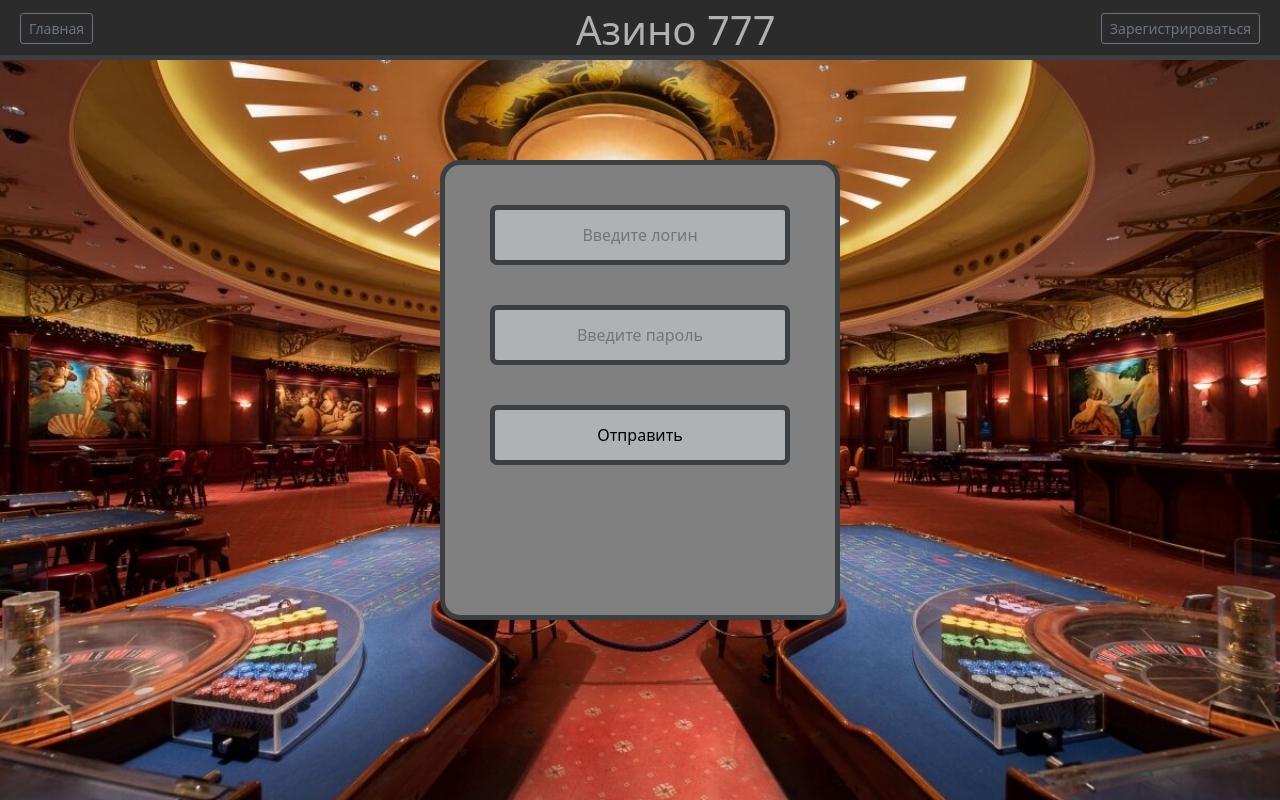
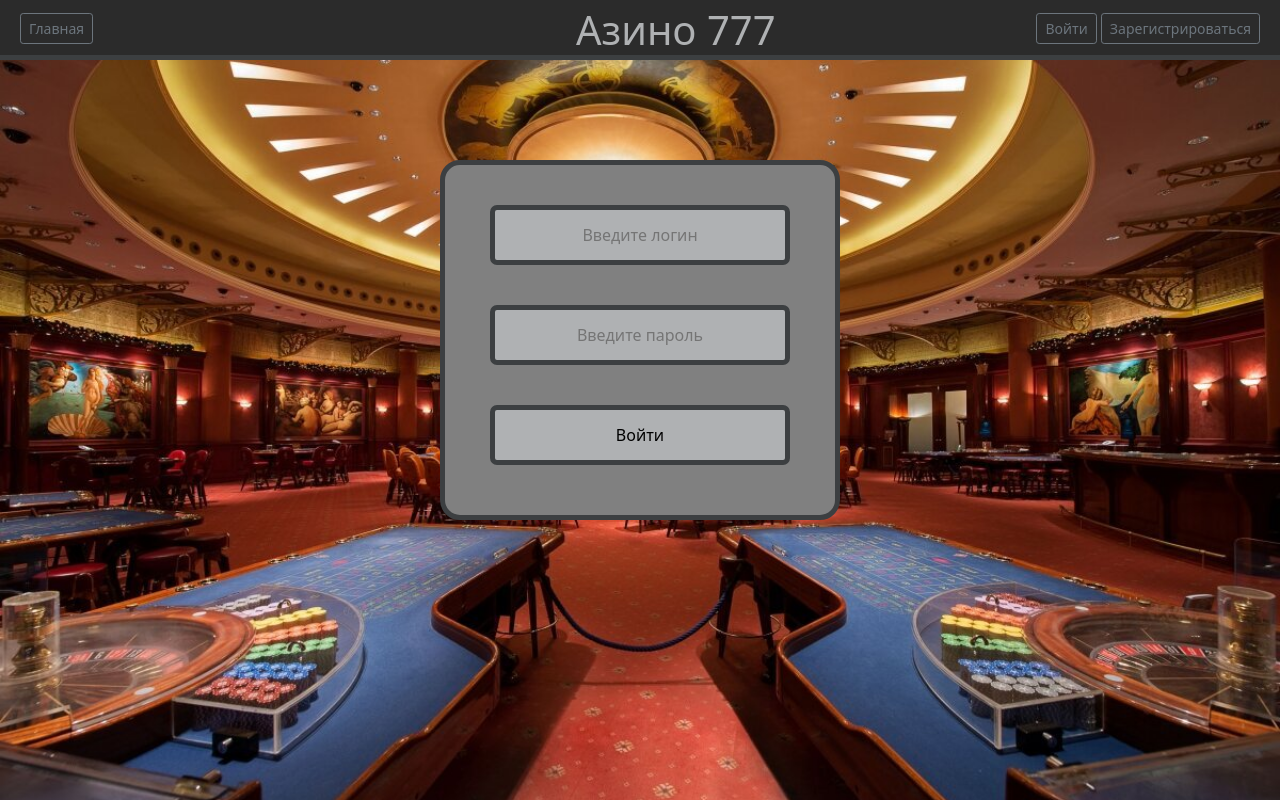
Before and after one commit to T1RuS/MessagerV1, a Flask app: page /login in a window 1280 px wide. Run offline with Flask 2, Linux system fonts and the light colour scheme.

Commit message:
Добавил новую страницу для зарегистрированных пользователей. Новый раздел в безе данных.

```diff
--- a/app.py
+++ b/app.py
@@ -1,7 +1,7 @@
 from flask import Flask, render_template, request, redirect, url_for
 from datetime import datetime
 from flask_sqlalchemy import SQLAlchemy
-from flask_login import LoginManager, UserMixin, login_user, login_required, logout_user
+from flask_login import LoginManager, UserMixin, login_user, login_required, logout_user, current_user
 from UserLogin import UserLogin
 from werkzeug.security import check_password_hash, generate_password_hash
 
@@ -12,6 +12,13 @@
 app.config['SQLALCHEMY_TRACK_MODIFICATIONS'] = False
 db = SQLAlchemy(app)
 login_manager = LoginManager(app)
+
+
+class Messages(db.Model, UserMixin):
+    id = db.Column(db.Integer, primary_key=True)
+    sender = db.Column(db.String(300), nullable=False)
+    recipient = db.Column(db.String(300), nullable=False)
+    message = db.Column(db.String(300), nullable=False)
 
 
 class User(db.Model, UserMixin):
@@ -51,7 +58,11 @@
 
 @app.route('/')
 def main():
-    return render_template('index.html')
+    try:
+        print(current_user.login)
+        return render_template('main.html')
+    except:
+        return render_template('user_anonim.html')
 
 
 @app.route('/register', methods=['POST', 'GET'])
@@ -79,10 +90,10 @@
         return render_template("register.html")
 
 
-@app.route('/data')
+@app.route('/main')
 @login_required
 def data():
-    return "Все хорошо."
+    return render_template('main.html')
 
 
 if __name__ == '__main__':
--- a/static/css/main.css
+++ b/static/css/main.css
@@ -82,3 +82,16 @@
     color: #65ae77;
     text-align: center;
 }
+
+.back_login {
+    background: gray;
+    height: 360px;
+    width: 400px;
+    border: 5px solid #3c3f41;
+    border-radius: 20px;
+    position: absolute;
+    left: 0;
+    right: 0;
+    margin: 0 auto;
+    top: 20%;
+}
--- a/templates/index.html
+++ b/templates/index.html
@@ -21,9 +21,9 @@
         <div class="logo">
             <p >Азино 777</p>
         </div>
-        <div class="button_reg">
-            <a class="btn btn-sm btn-outline-secondary" href="/register"> Зарегистрироваться</a>
-        </div>
+
+        {% block user_anonim %}
+        {% endblock %}
 
         {% block buttonsmenu %}
         {% endblock %}
--- a/templates/login.html
+++ b/templates/login.html
@@ -1,11 +1,11 @@
-{% extends 'index.html' %}
+{% extends 'user_anonim.html' %}
 
 {% block register %}
-    <div class="back">
+    <div class="back_login">
         <form method="post" class="register">
             <input class="buttons_reg" name="login" id="login" type="text" placeholder="Введите логин">
             <input class="buttons_reg" name="password" id="password" type="password" placeholder="Введите пароль">
-            <input class="buttons_reg" type="submit" value="Отправить">
+            <input class="buttons_reg" type="submit" value="Войти">
             {% block ErrorLogin %}
             {% endblock %}
             {% block ErrorPassword %}
--- a/templates/main.html
+++ b/templates/main.html
@@ -2,6 +2,6 @@
 
 {% block buttonsmenu %}
     <div class="button_reg">
-        <a class="btn btn-sm btn-outline-secondary" href="/register"> Зарегистрироваться</a>
+            <a class="btn btn-sm btn-outline-secondary" href="/logout"> Выйти</a>
     </div>
 {% endblock %}
--- a/templates/register.html
+++ b/templates/register.html
@@ -1,4 +1,4 @@
-{% extends 'index.html' %}
+{% extends 'user_anonim.html' %}
 
 {% block register %}
     <div class="back">
@@ -6,7 +6,7 @@
             <input class="buttons_reg" name="login" id="login" type="text" placeholder="Введите логин">
             <input class="buttons_reg" name="password" id="password" type="password" placeholder="Введите пароль">
             <input class="buttons_reg" name="password2" id="password2" type="password" placeholder="Повторите пароль">
-            <input class="buttons_reg" type="submit" value="Отправить">
+            <input class="buttons_reg" type="submit" value="Зарегистрироваться">
             {% block ErrorLogin %}
             {% endblock %}
             {% block ErrorPassword %}
--- /dev/null
+++ b/templates/user_anonim.html
@@ -0,0 +1,8 @@
+{% extends 'index.html' %}
+
+{% block user_anonim %}
+    <div class="button_reg">
+            <a class="btn btn-sm btn-outline-secondary" href="/login"> Войти</a>
+            <a class="btn btn-sm btn-outline-secondary" href="/register"> Зарегистрироваться</a>
+    </div>
+{% endblock %}
```
Also changed, not shown: Log_Pas.db.
